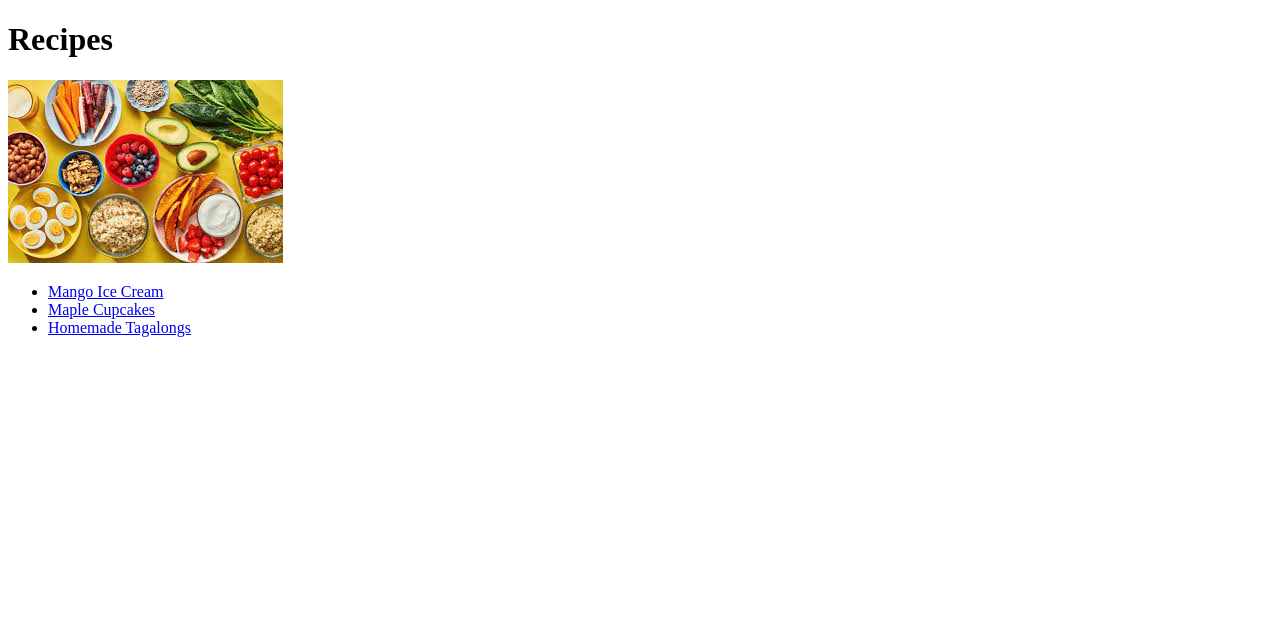
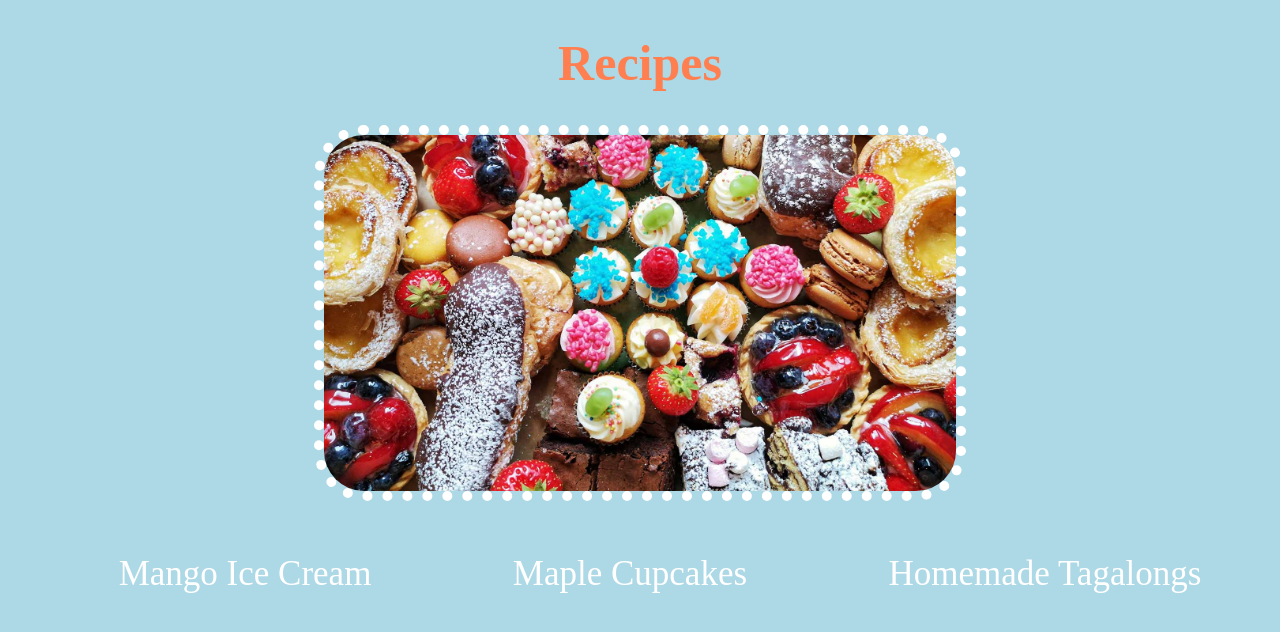
Before and after one commit to colincherney/recipes_site, a plain HTML site: page index.html in a window 1280 px wide. Drawn offline with Linux system fonts and the light colour scheme.

Commit message:
Styled Home Page
Added style using css to the recipe home page.

```diff
--- a/index.html
+++ b/index.html
@@ -4,10 +4,11 @@
     <meta charset="UTF-8" />
     <meta name="viewport" content="width=device-width, initial-scale=1.0" />
     <title>Recipes</title>
+    <link rel="stylesheet" href="style.css" />
   </head>
   <body>
     <h1>Recipes</h1>
-    <img src="images/food.jpg" />
+    <img src="images/dessert.jpg" />
     <br />
     <ul>
       <li><a href="recipes/mango_ice_cream.html">Mango Ice Cream</a></li>
--- /dev/null
+++ b/style.css
@@ -0,0 +1,43 @@
+body {
+  background-color: lightblue;
+}
+
+h1 {
+  display: flex;
+  justify-content: center;
+  font-size: 50px;
+  color: coral;
+}
+
+img {
+  display: flex;
+  justify-content: center;
+  width: 50%;
+  height: auto;
+  margin-left: auto;
+  margin-right: auto;
+  border-radius: 50px;
+  border: 10px dotted white;
+}
+
+ul {
+  display: flex;
+  text-align: center;
+  justify-content: space-around;
+  list-style: none;
+  font-size: 35px;
+}
+
+a {
+  text-decoration: none;
+  color: white;
+}
+
+a:visited {
+  color: white;
+  text-decoration: none;
+}
+
+a:hover {
+  color: pink;
+}
```
Also changed, not shown: images/dessert.jpg (added).
